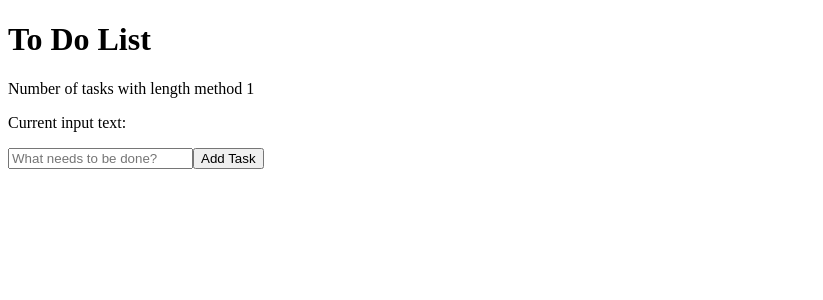
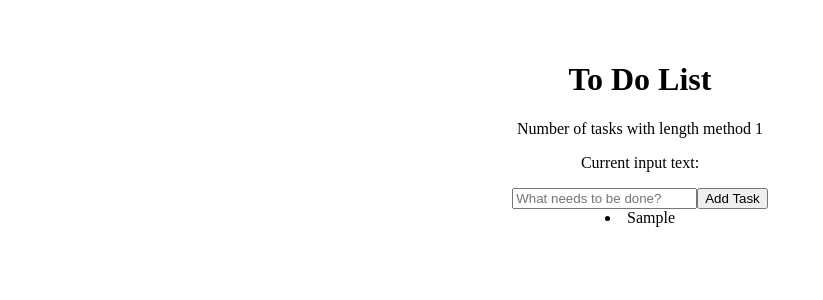
Before and after one commit to darunbjork/-todo-list-project, a React (Vite) app: page / in a window 1280 px wide. Both pictures are taken after typing "Sample" into the empty fields and a click on the button "Add Task". Shown: the top 300 px of the page, without its empty margins (0-823 px from the left). Built offline with nearby package versions, Linux system fonts and the light colour scheme.

Commit message:
Displaying the Task List (The map Method)

```diff
--- a/src/App.jsx
+++ b/src/App.jsx
@@ -1,4 +1,5 @@
 import { useState } from "react";
+import "./App.css";
 
 function App() {
   const [tasks, setTasks] = useState([]);
@@ -32,6 +33,10 @@ function App() {
         onChange={(event) => setNewTaskText(event.target.value)}
       />
       <button onClick={handleAddTask}>Add Task</button>
+
+      {tasks.map((task) => (
+        <li key={task.id}>{task.text}</li>
+      ))}
     </div>
   );
 }
```
